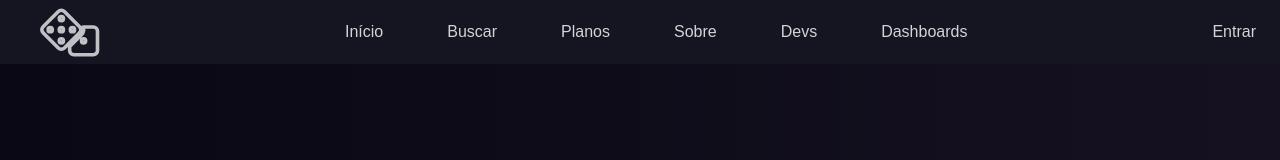
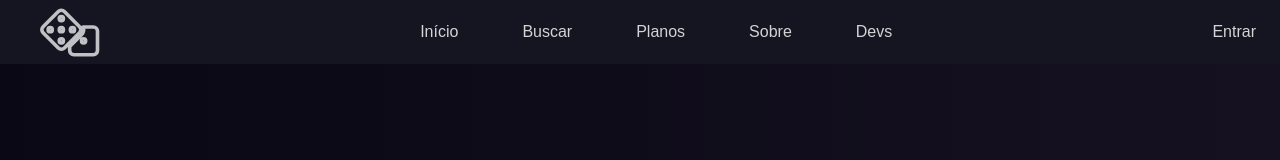
Before and after one commit to Gabriel-M-Coutinho/PI_Front, a React (Vite) app: page / in a window 1280 px wide. Shown: the top 160 px of the page. Built offline with nearby package versions, Linux system fonts and the light colour scheme.

Commit message:
Privating dashboards only for admins

```diff
--- a/src/App.tsx
+++ b/src/App.tsx
@@ -31,7 +31,7 @@ function App() {
       <Route path='/account' element={<Account/>}></Route>
       <Route path='/account/edit' element={<EditAccount/>}></Route>
       <Route path='/support' element={<Support/>}></Route>
-      <Route path='/dashboards' element={<Graph/>}></Route>
+      <Route path='/dashboards' element={<ProtectedRoute><Graph/></ProtectedRoute>}></Route>
       <Route path='/success' element={<Thanks/>} ></Route>
     </Routes>
   )
--- a/src/pages/components/header.tsx
+++ b/src/pages/components/header.tsx
@@ -10,6 +10,8 @@ export default function Header()
 {
     const [isloged,setIsLoged] = useState<boolean>(false);
     const [coins,setCoins] = useState(100)
+    const [isAdmin, setIsAdmin] = useState<boolean>(false);
+
     const navigate  = useNavigate()
     const handleLogout = () => {
         Cookies.remove("token");
@@ -25,6 +27,12 @@ useEffect(() => {
             setIsLoged(true);
             try {
                 const user = await getProfile();
+
+                if (user.roles && user.roles.includes("Admin")) {
+                    setIsAdmin(true);
+                } else {
+                    setIsAdmin(false);
+                }
 
                 setCoins(user.credits);
             } catch (err) {
@@ -69,7 +77,9 @@ useEffect(() => {
                             <a className="nav-link text-dark hover:text-indigo-500" href="/plans">Planos</a>
                             <a className="nav-link text-dark hover:text-indigo-500" href="/about">Sobre</a>
                             <a className="nav-link text-dark hover:text-indigo-500" href="/devs">Devs</a>
-                            <a className="nav-link text-dark hover:text-indigo-500" href="/dashboards">Dashboards</a>
+                            {isAdmin && (
+                                <a className="nav-link text-dark hover:text-indigo-500" href="/dashboards">Dashboards</a>
+                            )}
                        </div>
 
                         {isloged ?
```
